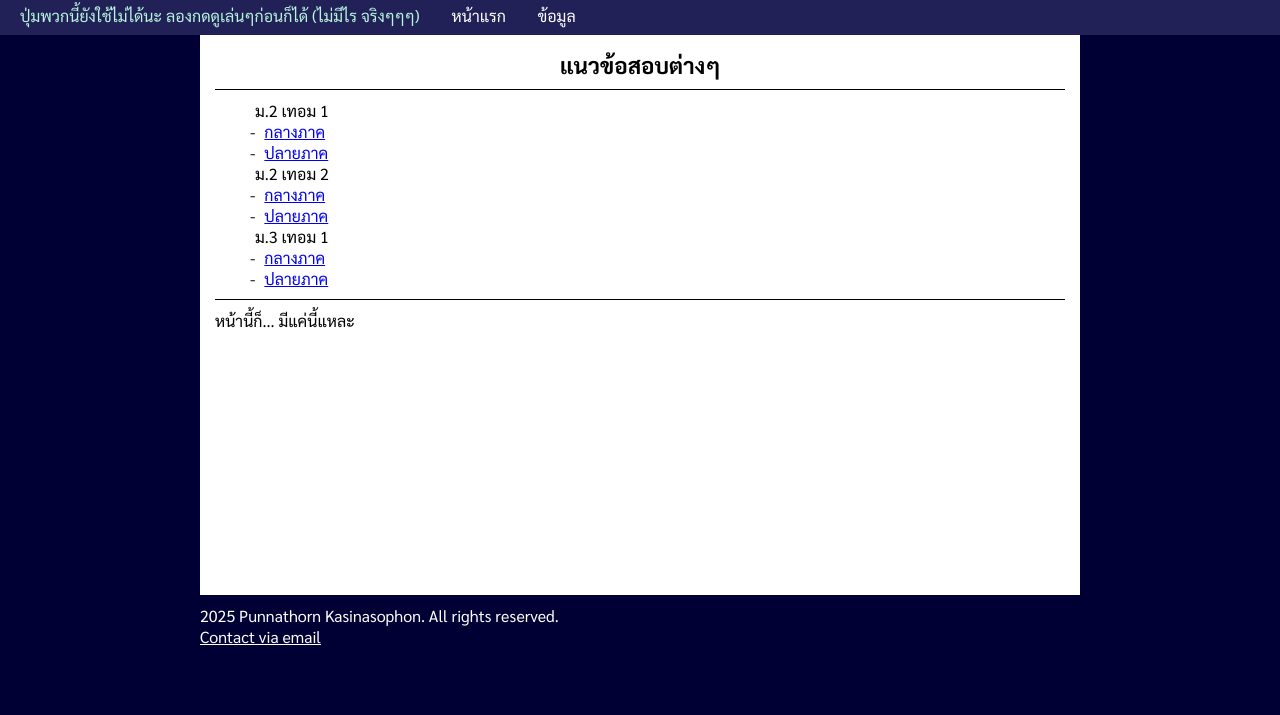
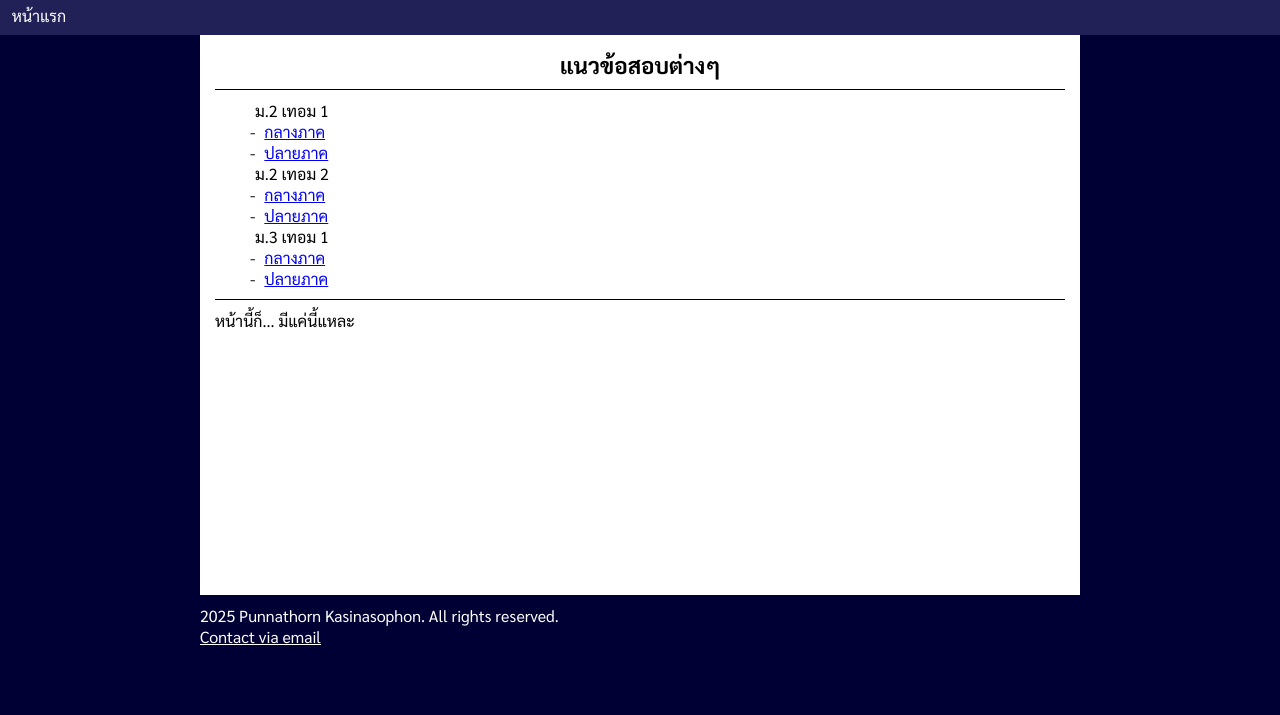
Before and after one commit to PGaber/examreview, a plain HTML site: page index.html in a window 1280 px wide. Shown: the part 85-800 px from the top of the page. Drawn offline with Linux system fonts and the light colour scheme.

Commit message:
Update index.html

```diff
--- a/index.html
+++ b/index.html
@@ -18,9 +18,7 @@
     </div>
     <nav class="header-navbar">
       <div class="navbar-container">
-        <p>ปุ่มพวกนี้ยังใช้ไม่ได้นะ ลองกดดูเล่นๆก่อนก็ได้ (ไม่มีไร จริงๆๆๆ)</p>
         <div class="a-container" id="link1"><a href="index.html">หน้าแรก</a></div>
-        <div class="a-container" id="link2"><a href="https://www.youtube.com/watch?v=dQw4w9WgXcQ">ข้อมูล</a></div>
       </div>
     </nav>
   </div>
```
